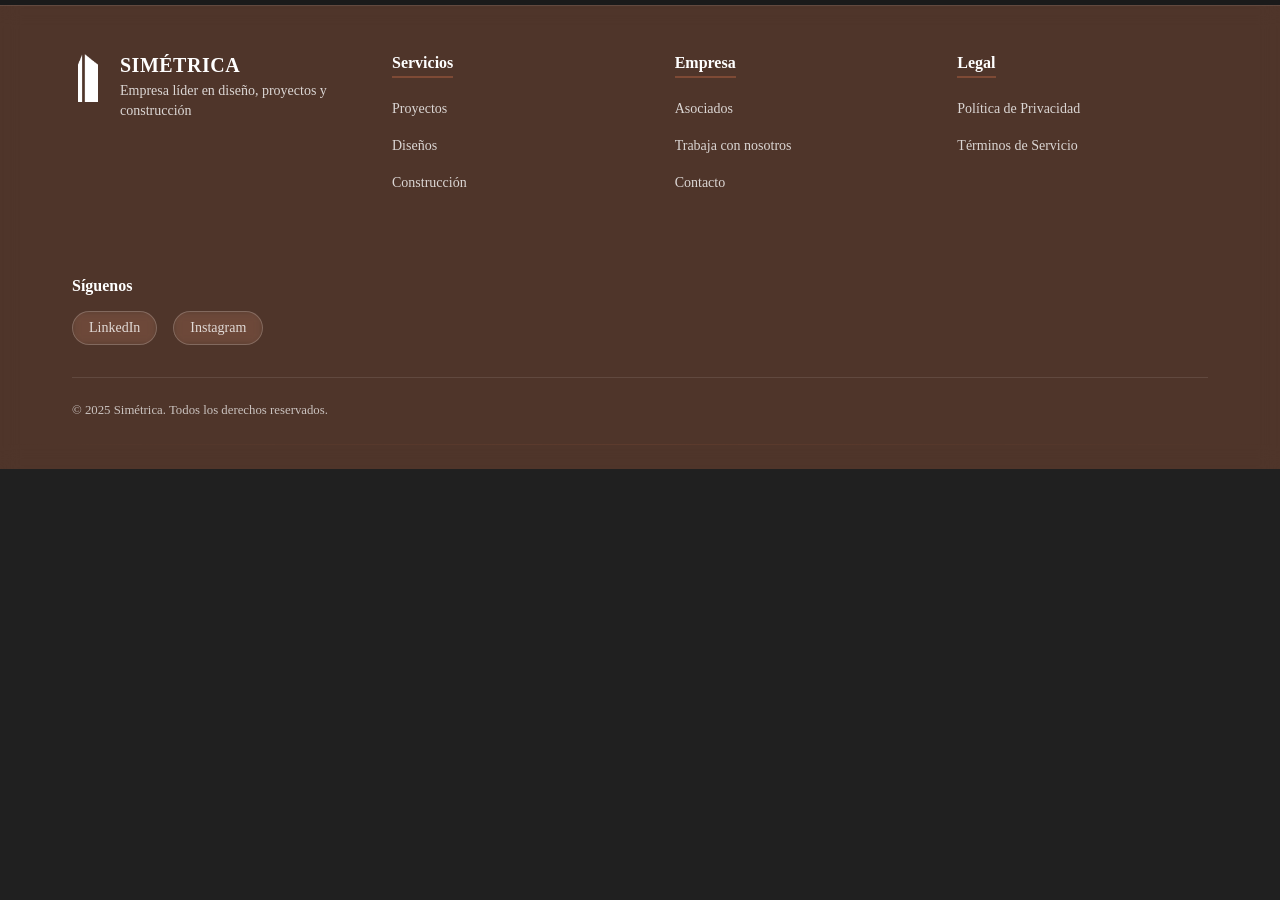
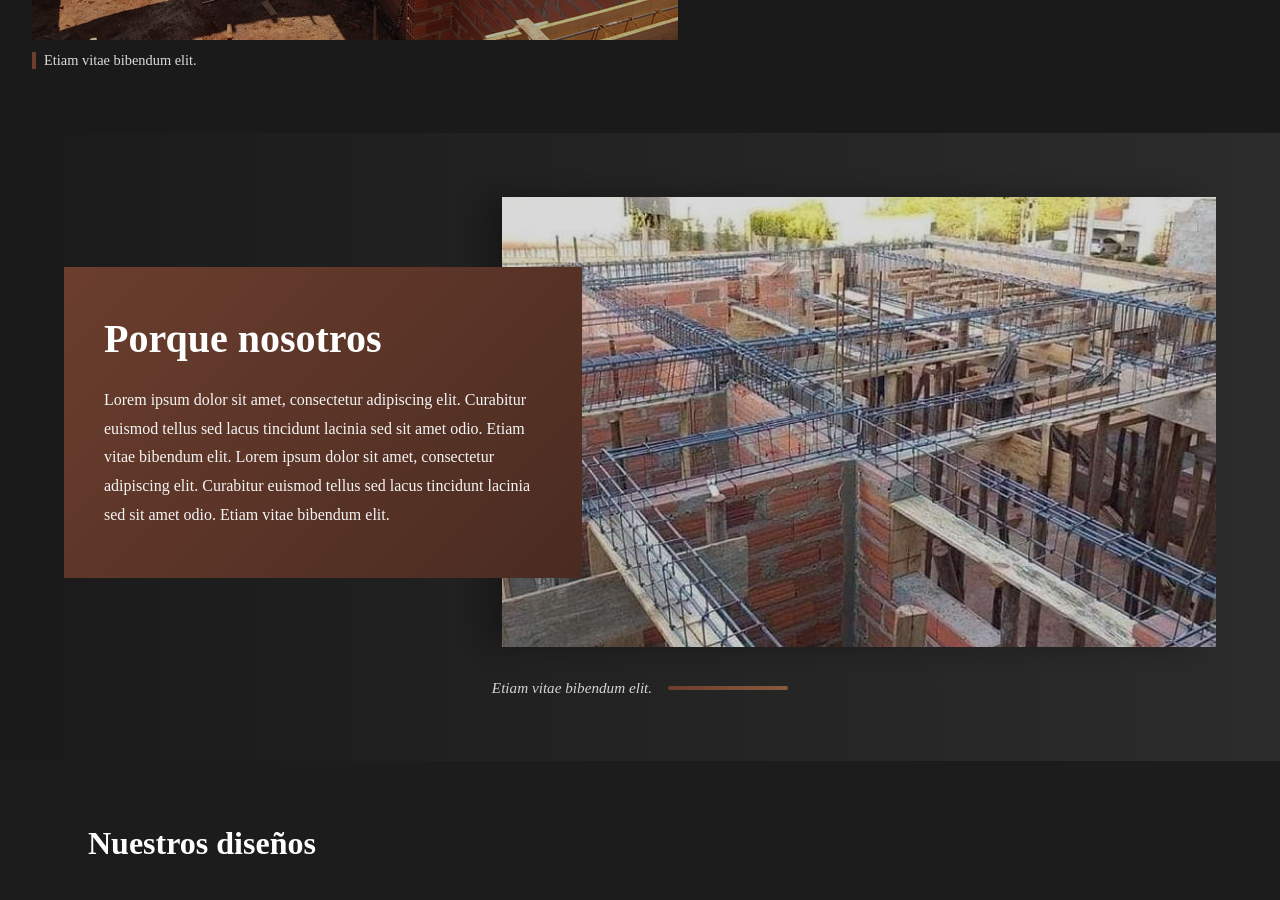
Before and after one commit to hws-1028/simetrica, a React (Vite) app: page / in a window 1280 px wide. Shown: the part 1860-2760 px from the top of the page. Before the commit the page ends 2329 px from the top, so only its background shows below. Built offline with nearby package versions, Linux system fonts and the light colour scheme.

Commit message:
Section WhyUs completed and section designs started

```diff
--- /dev/null
+++ b/src/components/DiseñosSectionComponents.tsx
@@ -0,0 +1,34 @@
+import Diseno from "../assets/Diseños.png"
+import "./styles/DisenosSectionStyles.css"
+
+const DisenosSection = () => {
+    const designs = [
+        { title: "Diseño minimalista", image: Diseno },
+        { title: "Interior moderno", image: Diseno },
+        { title: "Diseño modernos", image: Diseno },
+        { title: "Diseño futurista", image: Diseno },
+    ]
+
+    return (
+        <section className="designs-section">
+            <div className="container">
+                <h2 className="designs-section__title">Nuestros diseños</h2>
+                <div className="designs-section__grid">
+                    {designs.map((item, index) => (
+                        <div key={index} className="designs-section__card">
+                            <div
+                                className="designs-section__image"
+                                style={{ backgroundImage: `url(${item.image})` }}>
+                            </div>
+                            <div className="designs-section__overlay">
+                                <h3>{item.title}</h3>
+                            </div>
+                        </div>
+                    ))}
+                </div>
+            </div>
+        </section>
+    )
+}
+
+export default DisenosSection;
--- a/src/components/NosotrosSectionComponents.tsx
+++ b/src/components/NosotrosSectionComponents.tsx
@@ -0,0 +1,35 @@
+import "./styles/NosotrosSectionStyles.css";
+import ImagenConstruccion from "../assets/Nosotros.png";
+
+const NosotrosSection = () => {
+    return (
+        <section className="whyus-section">
+            <div className="whyus-section__content">
+            {/* Bloque marrón con texto */}
+                <div className="whyus-section__text-block">
+                    <h2 className="whyus-section__title">Porque nosotros</h2>
+                    <p className="whyus-section__description">
+                        Lorem ipsum dolor sit amet, consectetur adipiscing elit.
+                        Curabitur euismod tellus sed lacus tincidunt lacinia sed sit amet odio.
+                        Etiam vitae bibendum elit. Lorem ipsum dolor sit amet, consectetur adipiscing elit.
+                        Curabitur euismod tellus sed lacus tincidunt lacinia sed sit amet odio.
+                        Etiam vitae bibendum elit.
+                    </p>
+                </div>
+
+                {/* Imagen al lado derecho */}
+                <div className="whyus-section__image">
+                    <img src={ImagenConstruccion} alt="Proyecto en construcción" />
+                </div>
+            </div>
+
+            {/* Pie decorativo */}
+            <div className="whyus-section__footer">
+                <span>Etiam vitae bibendum elit.</span>
+                <div className="whyus-section__line"></div>
+            </div>
+        </section>
+    )
+}
+
+export default NosotrosSection;
--- /dev/null
+++ b/src/components/styles/DisenosSectionStyles.css
@@ -0,0 +1,68 @@
+.designs-section {
+  background-color: #1c1c1c;
+  color: #fff;
+  padding: 4rem 2rem;
+}
+
+.designs-section__title {
+  font-size: 2rem;
+  font-weight: 700;
+  margin-bottom: 2.5rem;
+  text-align: left;
+}
+
+.designs-section__grid {
+  display: grid;
+  grid-template-columns: repeat(2, 1fr);
+  gap: 2rem;
+}
+
+/* Cada tarjeta */
+.designs-section__card {
+  position: relative;
+  overflow: hidden;
+  background-color: #4e2e1f; /* marrón */
+  border-radius: 4px;
+  transition: transform 0.3s ease;
+}
+
+.designs-section__card:hover {
+  transform: translateY(-6px);
+}
+
+/* Imagen de fondo */
+.designs-section__image {
+  background-size: cover;
+  background-position: center;
+  filter: brightness(0.6);
+  height: 300px;
+  transition: filter 0.3s ease;
+}
+
+.designs-section__card:hover .designs-section__image {
+  filter: brightness(1);
+}
+
+/* Capa de texto */
+.designs-section__overlay {
+  position: absolute;
+  bottom: 0;
+  width: 100%;
+  background-color: rgba(75, 43, 28, 0.95);
+  text-align: center;
+  padding: 1.2rem 0;
+}
+
+.designs-section__overlay h3 {
+  font-size: 1.4rem;
+  font-weight: 600;
+  color: #fff;
+  margin: 0;
+}
+
+/* Responsivo */
+@media (max-width: 900px) {
+  .designs-section__grid {
+    grid-template-columns: 1fr;
+  }
+}
--- /dev/null
+++ b/src/components/styles/NosotrosSectionStyles.css
@@ -0,0 +1,149 @@
+.whyus-section {
+  background: linear-gradient(to right, #1a1a1a, #2c2c2c);
+  color: #fff;
+  padding: 4rem 2rem;
+  position: relative;
+  overflow: visible;
+  min-height: 600px;
+  display: flex;
+  flex-direction: column;
+  align-items: center;
+}
+
+.whyus-section__content {
+  display: flex;
+  align-items: center;
+  justify-content: flex-start;
+  gap: 0;
+  flex-wrap: wrap;
+  position: relative;
+  max-width: 1400px;
+  margin: 0 auto;
+  width: 100%;
+  padding: 0 2rem;
+}
+
+/* Bloque marrón a la izquierda */
+.whyus-section__text-block {
+  background: linear-gradient(135deg, #6b3e2e, #4a2b21);
+  padding: 3rem 2.5rem;
+  border-radius: 0;
+  width: 45%;
+  min-width: 400px;
+  flex-shrink: 0;
+  z-index: 2;
+  position: relative;
+}
+
+.whyus-section__title {
+  font-size: 2.5rem;
+  font-weight: 700;
+  margin-bottom: 1.5rem;
+  font-family: serif;
+}
+
+.whyus-section__description {
+  line-height: 1.8;
+  font-size: 1rem;
+  color: #f5f5f5;
+}
+
+/* Imagen a la derecha con superposición */
+.whyus-section__image {
+  flex: 1;
+  display: flex;
+  align-items: center;
+  margin-left: -80px;
+  z-index: 1;
+  min-width: 0;
+}
+
+.whyus-section__image img {
+  width: 100%;
+  height: 450px;
+  object-fit: cover;
+  border-radius: 0;
+  filter: brightness(0.85);
+  transition: filter 0.4s ease, transform 0.3s ease;
+  box-shadow: -20px 0 30px rgba(0, 0, 0, 0.3);
+}
+
+.whyus-section__image img:hover {
+  filter: brightness(0.95);
+  transform: scale(1.01);
+}
+
+/* Pie decorativo inferior */
+.whyus-section__footer {
+  display: flex;
+  align-items: center;
+  justify-content: flex-start;
+  margin-top: 2rem;
+  gap: 1rem;
+  max-width: 1400px;
+  margin-left: auto;
+  margin-right: auto;
+}
+
+.whyus-section__footer span {
+  font-size: 0.95rem;
+  font-style: italic;
+  color: #d4d4d4;
+}
+
+.whyus-section__line {
+  width: 120px;
+  height: 4px;
+  background: linear-gradient(to right, #6b3e2e, #8b5a3c);
+  border-radius: 2px;
+}
+
+/* Responsive */
+@media (max-width: 1024px) {
+  .whyus-section__text-block {
+    width: 50%;
+    min-width: 350px;
+  }
+
+  .whyus-section__image {
+    margin-left: -60px;
+  }
+
+  .whyus-section__image img {
+    height: 400px;
+  }
+}
+
+@media (max-width: 768px) {
+  .whyus-section {
+    padding: 2rem 1rem;
+  }
+
+  .whyus-section__content {
+    flex-direction: column;
+  }
+
+  .whyus-section__text-block {
+    width: 100%;
+    min-width: unset;
+  }
+
+  .whyus-section__image {
+    margin-left: 0;
+    margin-top: -40px;
+    width: 100%;
+  }
+
+  .whyus-section__image img {
+    height: 300px;
+  }
+
+  .whyus-section__title {
+    font-size: 2rem;
+  }
+
+  .whyus-section__footer {
+    justify-content: center;
+    margin-top: 1.5rem;
+  }
+}
--- a/src/components/styles/ProjectsSectionStyle.css
+++ b/src/components/styles/ProjectsSectionStyle.css
@@ -1,5 +1,5 @@
 .projects-section {
-  padding: 4rem 2rem;
+  padding: 8rem 2rem;
   background: linear-gradient(to right, #1a1a1a, #2c2c2c);
   color: #fff;
 }
--- a/src/pages/HomePage.tsx
+++ b/src/pages/HomePage.tsx
@@ -9,6 +9,8 @@ import Fondo from "../assets/image-inicio.png"
 import LogoSimetrica from "../assets/logo-simetrica.png" // AÑADIDO: Import del logo para Footer
 import ProjectsSectionComponents from "../components/ProjectsSectionComponents.tsx";
 import SimetricaSectionComponents from "../components/SimetricaSectionComponents.tsx";
+import NosotrosSection from "../components/NosotrosSectionComponents.tsx";
+import DisenosSection from "../components/DiseñosSectionComponents.tsx";
 
 const Home = () => {
   // Estado para manejar la carga de la imagen de fondo
@@ -137,6 +139,12 @@ const Home = () => {
       <main className="home-section-simetrica">
         <SimetricaSectionComponents />
       </main>
+      <main className="home-section-whyUs">
+        <NosotrosSection />
+      </main>
+      <main>
+        <DisenosSection />
+      </main>
 
       {/* AÑADIDO: Footer reutilizable con configuración específica */}
       <Footer
--- a/src/pages/styles/HomeStyle.css
+++ b/src/pages/styles/HomeStyle.css
@@ -79,6 +79,7 @@
     z-index: 4;
     opacity: 0.7;
     animation: bounce 2s infinite;
+    cursor: pointer;
 }
 
 .scroll-indicator__arrow {
```
Also changed, not shown: src/assets/Diseños.png (added), src/assets/Nosotros.png (added).
